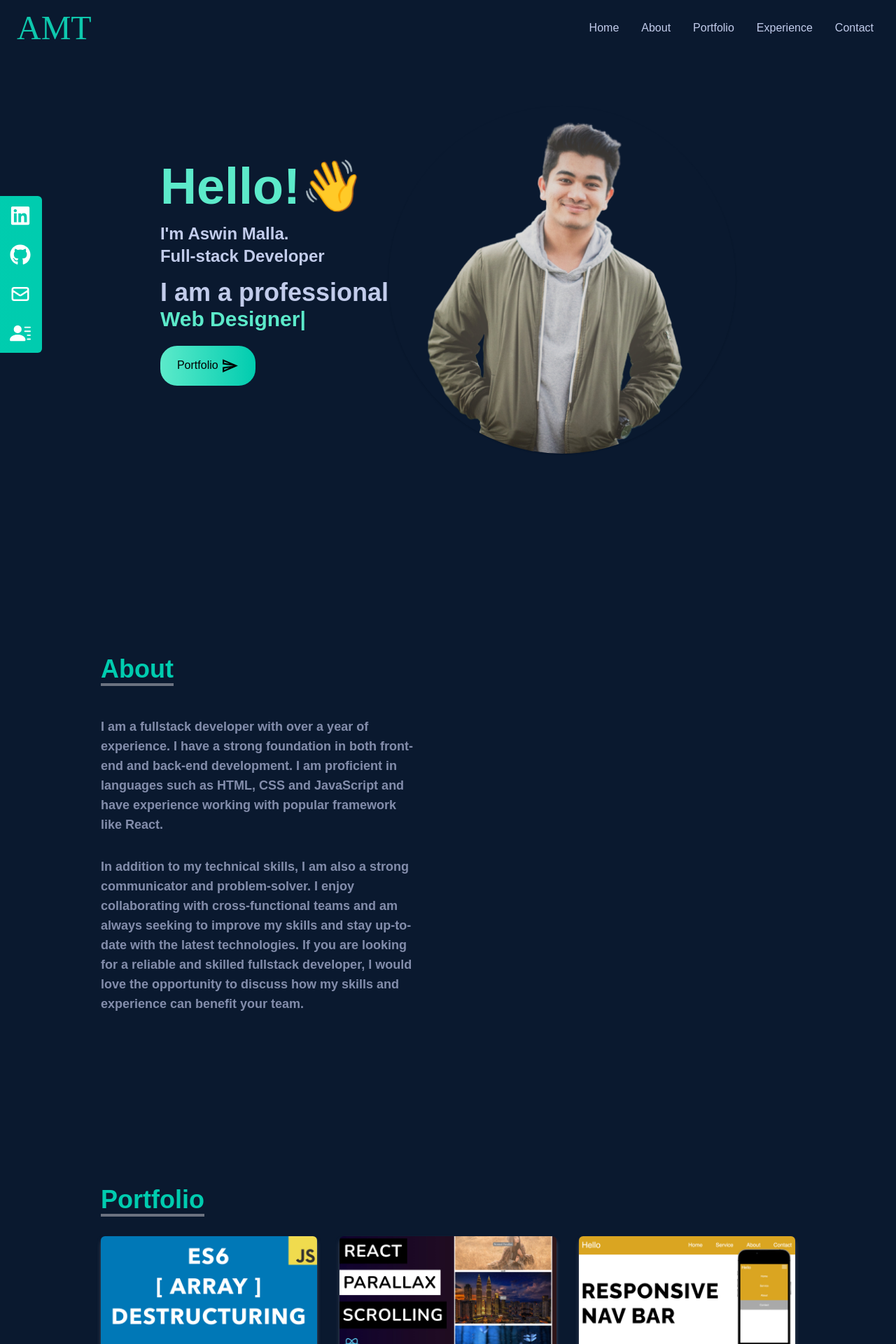
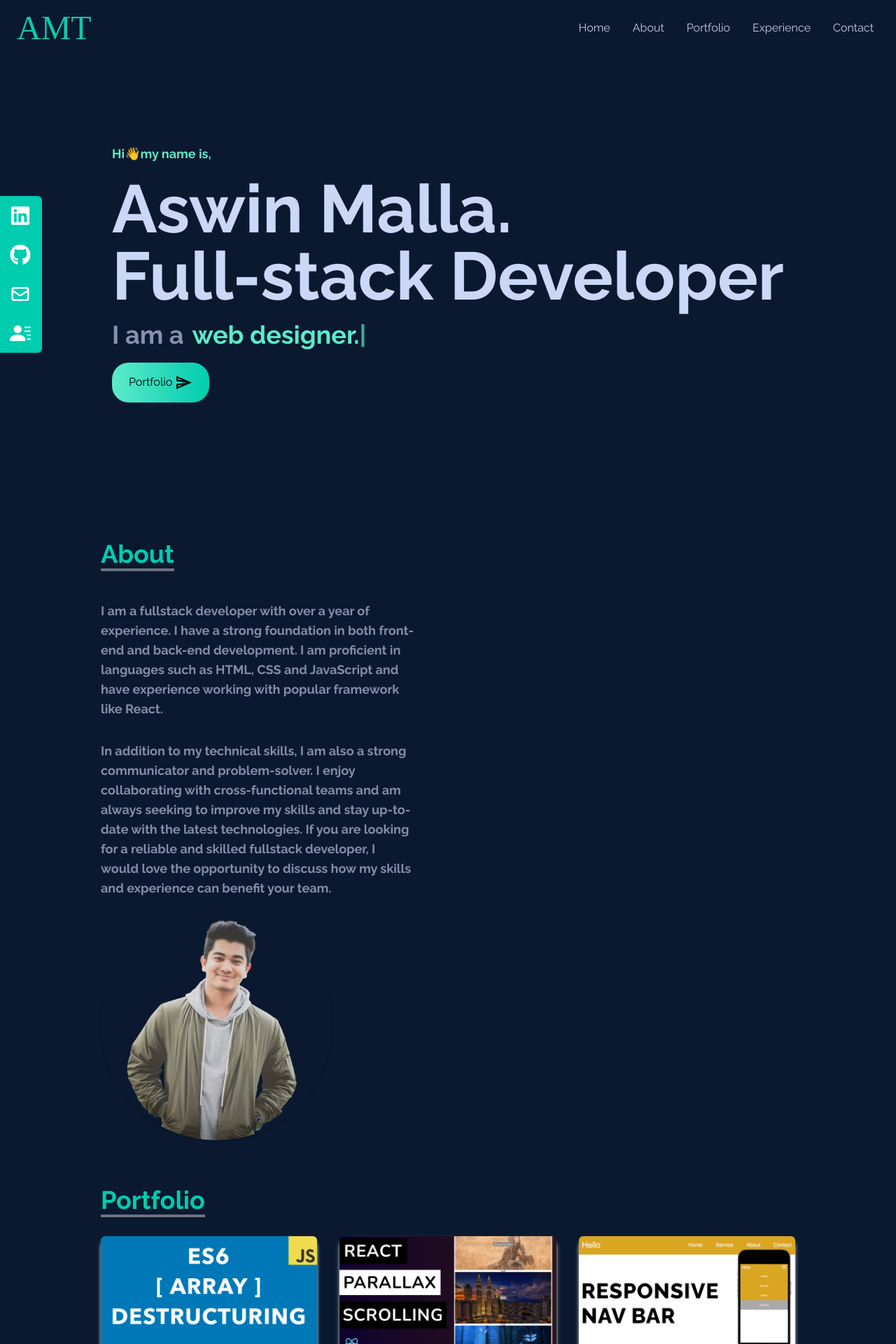
Before and after one commit to AMT98/Portfolio-Aswin, a React (Create React App) app: page / in a window 1280 px wide. Shown: the top 1920 px of the page at 70% size. Built offline with nearby package versions, Linux system fonts and the light colour scheme; a web font is replaced by a local one.

Commit message:
Style home page

```diff
--- a/public/index.html
+++ b/public/index.html
@@ -10,7 +10,7 @@
       content="Web site created using create-react-app"
     />
 
-    <title>AMT</title>
+    <title>Aswin Malla</title>
   </head>
   <body>
     <noscript>You need to enable JavaScript to run this app.</noscript>
--- a/src/components/About.jsx
+++ b/src/components/About.jsx
@@ -1,11 +1,8 @@
 import React from "react";
-
+import HeroImage from "../assets/heroImage.png";
 const About = () => {
   return (
-    <div
-      name="about"
-      className="w-full h-screen bg-[#0A192F] text-[#838DAB]"
-    >
+    <div name="about" className="w-full h-screen bg-[#0A192F] text-[#838DAB]">
       <div className="max-w-screen-lg p-4 mx-auto flex flex-col justify-center w-full h-full">
         <div className="flex flex-col justify-center h-full">
           <div className="pb-8">
@@ -28,6 +25,13 @@ const About = () => {
             how my skills and experience can benefit your team.
           </p>
         </div>
+        <div className="w-4/12 ">
+          <img
+            src={HeroImage}
+            alt="profilepic"
+            className="shadow rounded-full max-w-full h-auto align-middle border-none "
+          />
+        </div>
       </div>
     </div>
   );
--- a/src/components/Footer.jsx
+++ b/src/components/Footer.jsx
@@ -1,10 +1,10 @@
 import React from "react";
 const footer = () => {
   return (
-    <footer className="text-center bg-[#0EC8AD] text-white">
+    <footer className="text-center bg-[#0EC8AD] text-black">
       <div className="text-center p-4">
         © 2023 Copyright:
-        <a className="text-whitehite" href="www.google.com">
+        <a href="1">
           Aswin Malla
         </a>
       </div>
--- a/src/components/Home.jsx
+++ b/src/components/Home.jsx
@@ -2,36 +2,38 @@ import React from "react";
 import { MdOutlineSend } from "react-icons/md";
 import { Link } from "react-scroll";
 import Typed from "react-typed";
-import HeroImage from "../assets/heroImage.png";
 
 const Home = () => {
   return (
-    <div
-      name="home"
-      className="h-screen w-full bg-[#0A192F]"
-    >
+    <div name="home" className="h-screen w-full bg-[#0A192F]">
       <div className="max-w-screen-lg mx-auto flex flex-col items-center justify-center h-full px-4 md:flex-row">
         <div className="flex flex-col justify-center h-full">
-          <h2 className="text-4xl sm:text-7xl font-bold text-[#5CEACA] ">
-            Hello!
+          <h2 className=" sm:text-lg font-bold text-[#5CEACA] ">
+            Hi
             <span className="wave">👋</span>
+            my name is,
           </h2>
-          <h3 className="text-[#C2CCEB] font-bold py-4 max-w-md sm:text-2xl ">
-            I'm Aswin Malla.
+          <h3 className="text-[#CCD6f6] sm:text-8xl font-bold py-4 max-w-5xl  ">
+            Aswin Malla.
             <br></br>
             Full-stack Developer
           </h3>
-          <div>
-            <p className="md:text-4xl sm:text-2xl text-xl font-bold text-[#C2CCEB]">
-              I am a professional
+          <div className="max-w-5xl">
+            <p className="md:text-4xl sm:text-2xl text-xl max-w-4xl font-bold text-[#8892b0]">
+              I am a
+            <Typed
+              className="md:text-4xl sm:text-2xl text-xl font-bold py-1 ml-3 text-[#5CEACA]"
+              strings={[
+                "web developer.",
+                "web designer.",
+                "problem solver.",
+                "team player.",
+              ]}
+              typeSpeed={120}
+              backSpeed={140}
+              loop
+            />
             </p>
-          <Typed
-            className="md:text-3xl sm:text-2xl text-xl font-bold py-1  text-[#5CEACA]"
-            strings={["Web Developer", "Web Designer", "Problem Solver", "Coffeholic"]}
-            typeSpeed={120}
-            backSpeed={140}
-            loop
-          />
           </div>
           <div className="py-5">
             <Link
@@ -47,13 +49,6 @@ const Home = () => {
             </Link>
           </div>
         </div>
-        <div className="w-6/12 ">
-          <img
-            src={HeroImage}
-            alt="profilepic"
-            className="shadow rounded-full max-w-full h-auto align-middle border-none "
-          />
-        </div>
       </div>
     </div>
   );
--- a/src/components/NavBar.jsx
+++ b/src/components/NavBar.jsx
@@ -36,7 +36,7 @@ const NavBar = () => {
         {links.map(({ id, link }) => (
           <li
             key={id}
-            className="px-4 cursor-pointer capitalize font-medium text-[#C2CCEB] hover:scale-110 duration-200"
+            className="px-4 cursor-pointer capitalize font-lg text-[#C2CCEB] hover:scale-110 duration-200 hover:text-[#5CEACA]"
           >
             <Link to={link} smooth duration={500}>
               {link}
--- a/src/components/Portfolio.jsx
+++ b/src/components/Portfolio.jsx
@@ -37,7 +37,7 @@ const Portfolio = () => {
   return (
     <div
       name="portfolio"
-      className="bg-[#0A192F] w-full text-white md:h-screen"
+      className="bg-[#0A192F] w-full text-[#00CCAF] md:h-screen"
     >
       <div className="max-w-screen-lg p-4 mx-auto flex flex-col justify-center w-full h-full">
         <div className="pb-8">
@@ -48,7 +48,7 @@ const Portfolio = () => {
 
         <div className="grid sm:grid-cols-2 md:grid-cols-3 gap-8 px-12 sm:px-0">
           {portfolios.map(({ id, src }) => (
-            <div key={id} className="shadow-md shadow-gray-600 rounded-lg hover:scale-105">
+            <div key={id} className="shadow-md shadow-gray-200 rounded-xl hover:scale-105 text-[#00CCAF]">
               <img
                 src={src}
                 alt=""
--- a/src/index.css
+++ b/src/index.css
@@ -1,4 +1,6 @@
+@import url('https://fonts.googleapis.com/css2?family=Raleway:ital,wght@0,100;0,200;0,300;0,400;0,500;0,600;0,700;0,800;0,900;1,100;1,200;1,300;1,400;1,500;1,600;1,700;1,800;1,900&display=swap');
 @import url('https://fonts.googleapis.com/css2?family=Kings&display=swap');
+@import url('https://fonts.googleapis.com/css2?family=Great+Vibes&display=swap');
 @tailwind base;
 @tailwind components;
 @tailwind utilities;
```
Also changed, not shown: src/components/Experience.jsx (+12 -0 lines), src/assets/android-chrome-512x512.png (added).
